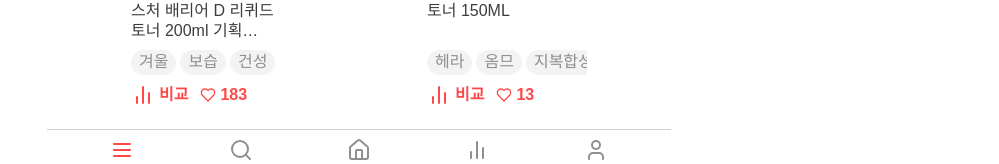
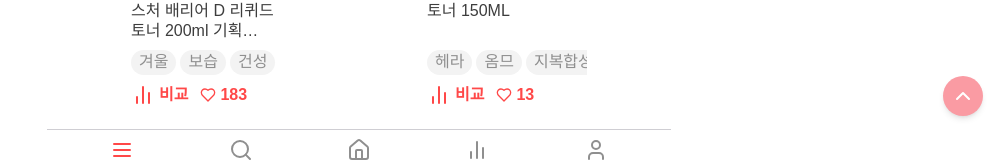
Before and after one commit to MingyeongKim0708/COCOA, a Next.js app in the folder front/: page /category/1 in a window 1280 px wide. Shown: the part 612-776 px from the top of the page, without its empty margins (281-1280 px from the left). Built offline with nearby package versions, Linux system fonts and the light colour scheme; a web font is replaced by a local one.

Commit message:
style: ScrollToTopButton 추가

```diff
--- /dev/null
+++ b/front/src/app/_components/common/ScrollToTopButton.tsx
@@ -0,0 +1,25 @@
+"use client";
+
+import { ChevronUp } from "lucide-react";
+import { cn } from "@/utils/cn";
+
+const ScrollToTopButton = () => {
+  const scrollToTop = () => {
+    const container = document.querySelector(".app-container");
+    container?.scrollTo({ top: 0, behavior: "smooth" });
+  };
+
+  return (
+    <button
+      onClick={scrollToTop}
+      className={cn(
+        "fixed bottom-[4.5rem] right-4 z-50 rounded-full bg-pink2 p-2 text-white shadow-md",
+      )}
+      aria-label="스크롤 최상단으로 이동"
+    >
+      <ChevronUp size={24} />
+    </button>
+  );
+};
+
+export default ScrollToTopButton;
```
